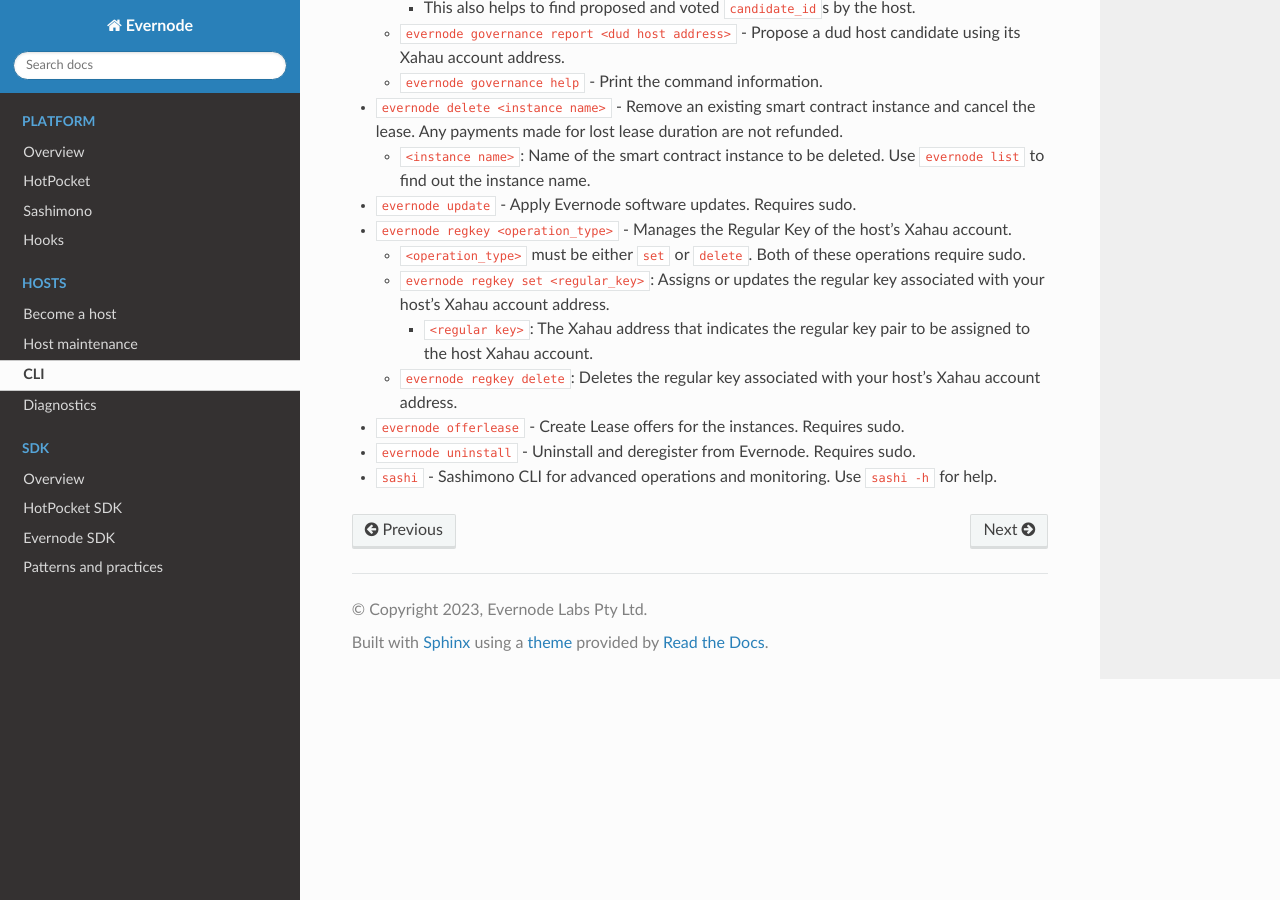
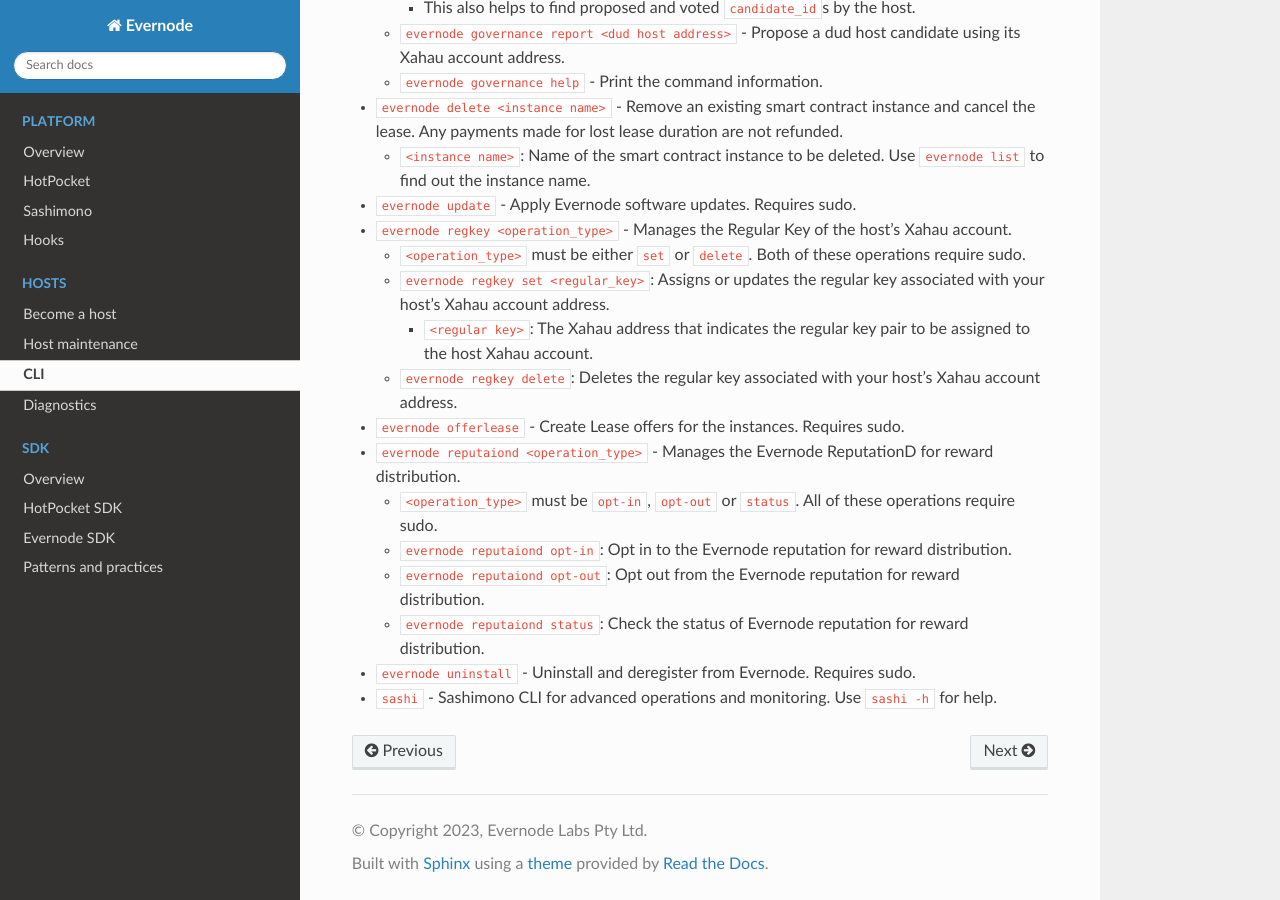
Before and after one commit to tequdev/evernode-docs, a Sphinx documentation site: the page built from docs/source/hosts/evernode-cli.md, in a window 1280 px wide and 900 px high, scrolled down 1524 px. Built offline with Sphinx 7.4.7 and the Read the Docs theme 2.0.0, drawn with Linux system fonts in a browser that asks for light colours.

Commit message:
Updated reputationd cli docs (#28)

```diff
--- a/docs/source/hosts/evernode-cli.md
+++ b/docs/source/hosts/evernode-cli.md
@@ -54,5 +54,10 @@
         - `<regular key>`: The Xahau address that indicates the regular key pair to be assigned to the host Xahau account.
     - `evernode regkey delete`: Deletes the regular key associated with your host's Xahau account address.
 - `evernode offerlease` - Create Lease offers for the instances. Requires sudo.
+- `evernode reputaiond <operation_type>` - Manages the Evernode ReputationD for reward distribution.
+    - `<operation_type>` must be `opt-in`, `opt-out` or `status`. All of these operations require sudo.
+    - `evernode reputaiond opt-in`: Opt in to the Evernode reputation for reward distribution.
+    - `evernode reputaiond opt-out`: Opt out from the Evernode reputation for reward distribution.
+    - `evernode reputaiond status`: Check the status of Evernode reputation for reward distribution.
 - `evernode uninstall` - Uninstall and deregister from Evernode. Requires sudo.
 - `sashi` - Sashimono CLI for advanced operations and monitoring. Use `sashi -h` for help.
--- a/docs/source/index.rst
+++ b/docs/source/index.rst
@@ -14,7 +14,7 @@
 
 Evernode licence
 ^^^^^^^^^^^^^^^^
-Please find the Evernode license `here <(https://raw.githubusercontent.com/EvernodeXRPL/evernode-test-resources/main/license/evernode-license.pdf>`_.
+Please find the Evernode license `here <(https://raw.githubusercontent.com/EvernodeXRPL/evernode-resources/main/license/evernode-license.pdf>`_.
 
 External resources
 ^^^^^^^^^^^^^^^^^^
```
Also changed, not shown: docs/source/hosts/evernode-diagnostics.md (+1 -1 lines), docs/source/hosts/evernode-host.md (+3 -3 lines), docs/source/hosts/maintenance.md (+4 -4 lines).
